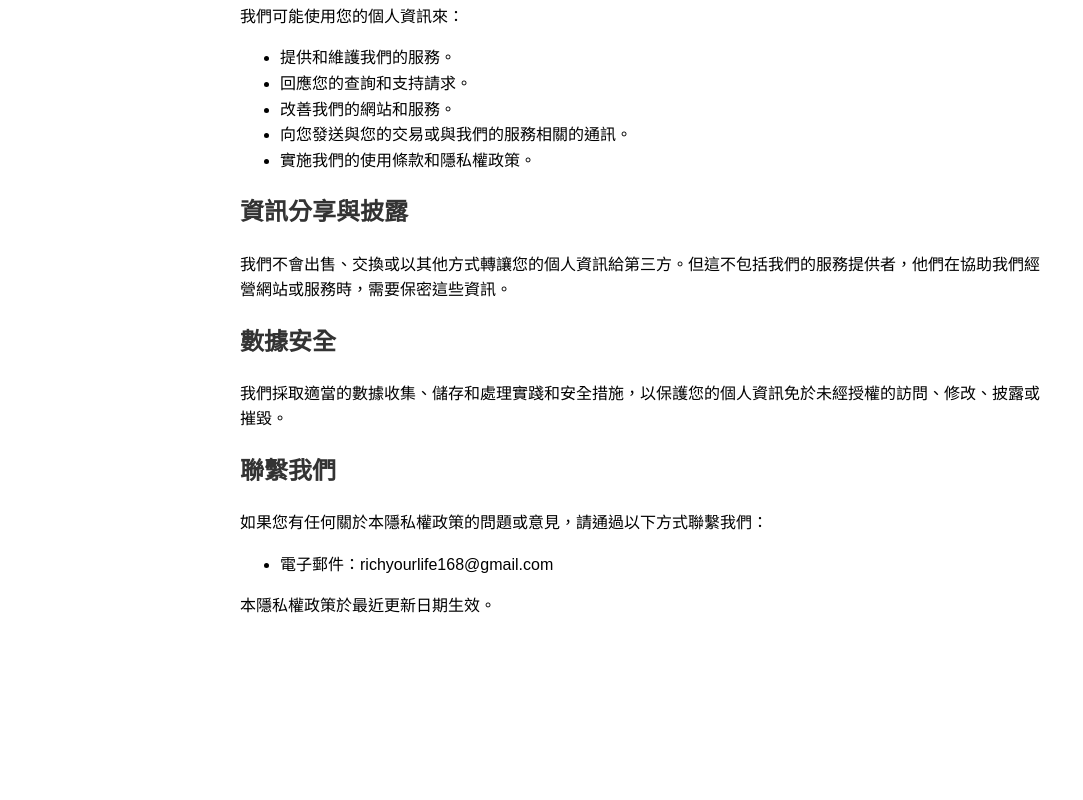
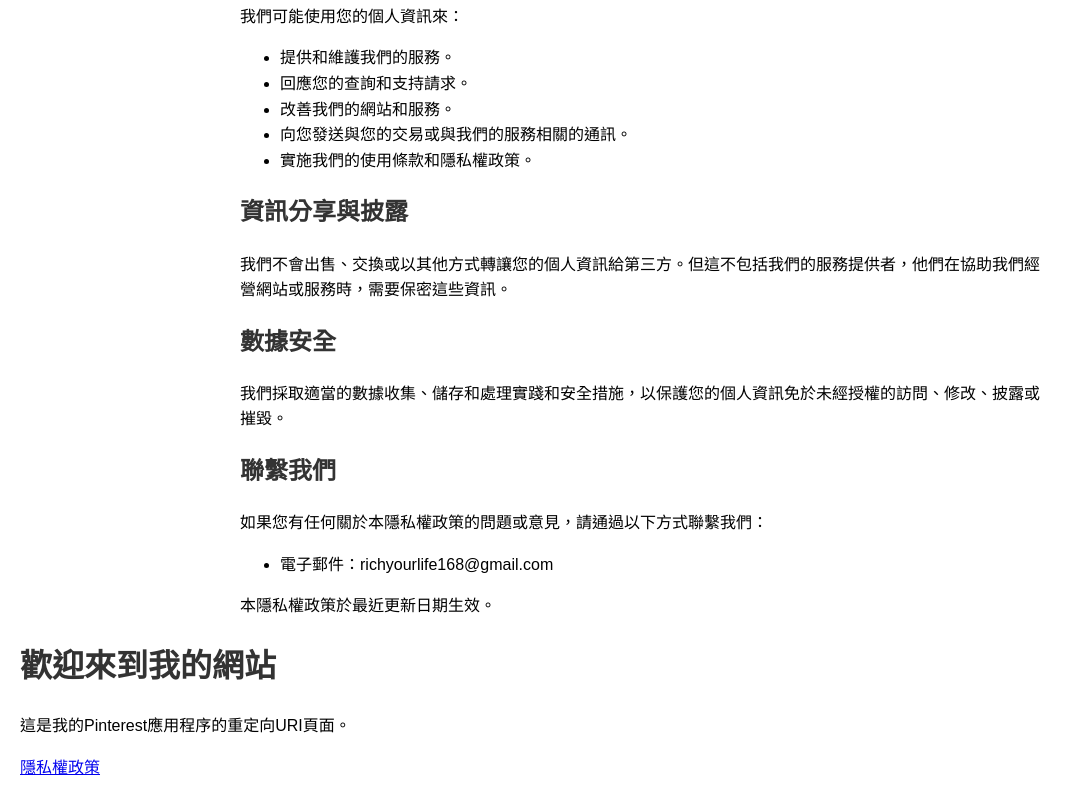
Before and after one commit to katie-and-bear/katie, a plain HTML site: page privacy.html in a window 1280 px wide. Shown: the part 449-1249 px from the top of the page, without its empty margins (0-1083 px from the left). Before the commit the page ends 1088 px from the top, so only its background shows below. Drawn offline with Linux system fonts and the light colour scheme.

Commit message:
Update privacy.html

```diff
--- a/privacy.html
+++ b/privacy.html
@@ -61,5 +61,8 @@
 
         <p>本隱私權政策於最近更新日期生效。</p>
     </div>
+    <h1>歡迎來到我的網站</h1>
+    <p>這是我的Pinterest應用程序的重定向URI頁面。</p>
+    <p><a href="privacy.html">隱私權政策</a></p>
 </body>
 </html>
```
